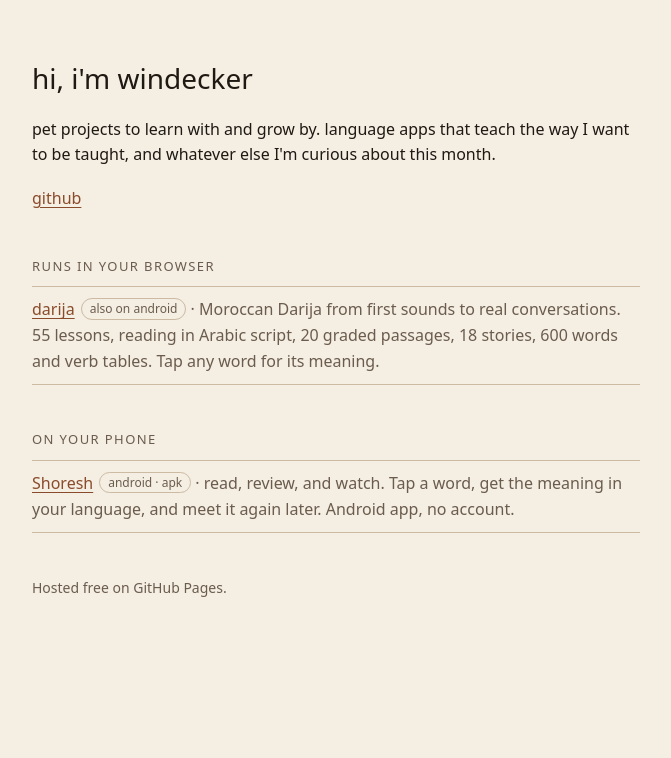
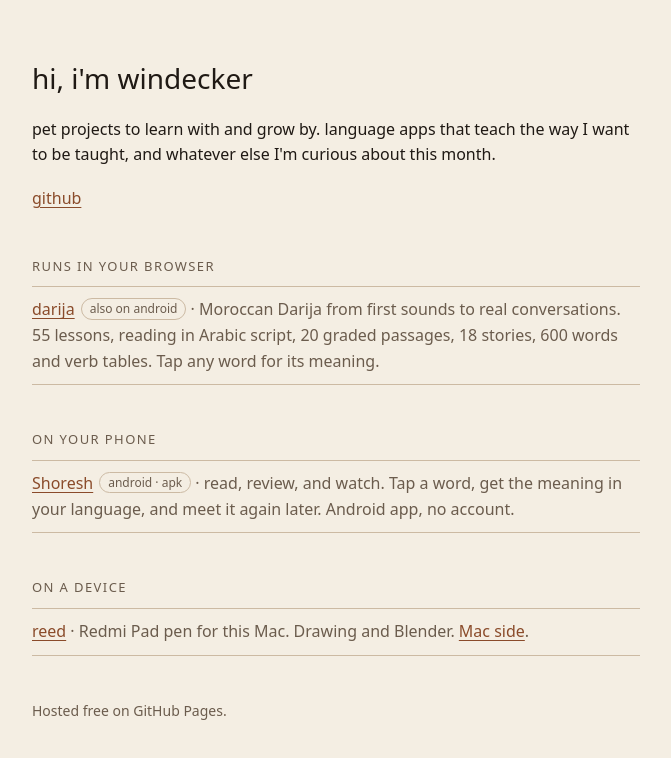
Before and after one commit to windeckersoftware/windeckersoftware.github.io, a plain HTML site: page index.html in a window 1280 px wide. Shown: the whole page, without its empty margins (304-975 px from the left). Drawn offline with Linux system fonts and the light colour scheme.

Commit message:
Reed for the pad and this Mac.

```diff
--- a/index.html
+++ b/index.html
@@ -82,7 +82,13 @@
     </li>
   </ul>
 
-
+  <h2>on a device</h2>
+  <ul>
+    <li>
+      <a class="name" href="reed/reed.apk">reed</a>
+      <span class="what"> · Redmi Pad pen for this Mac. Drawing and Blender. <a href="reed/reed-mac">Mac side</a>.</span>
+    </li>
+  </ul>
 
   <footer>Hosted free on GitHub Pages.</footer>
 </main>
```
Also changed, not shown: 2 other files.
